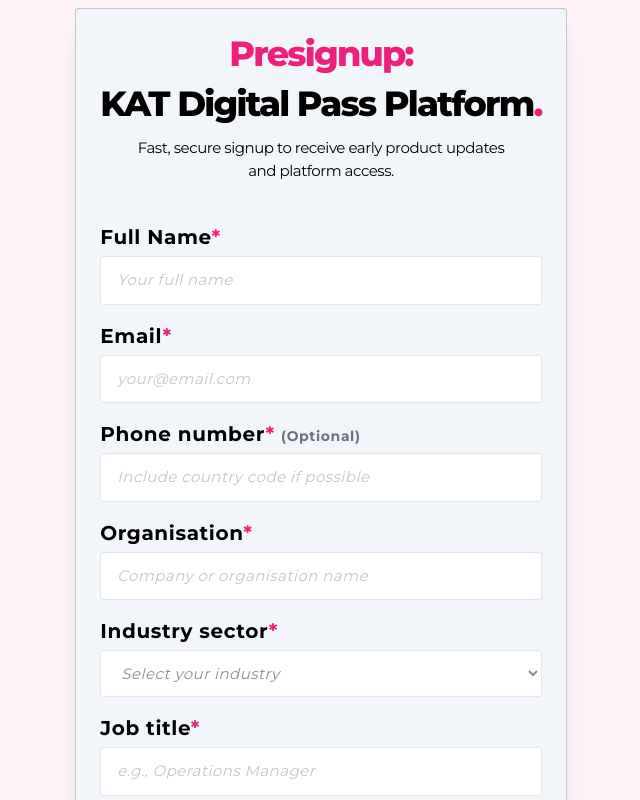
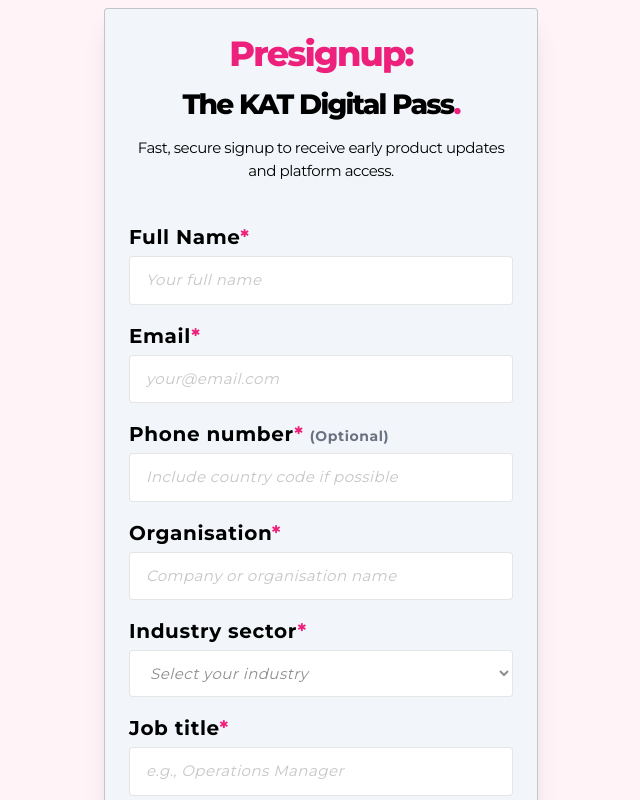
Before and after one commit to KondwaniKAT/presignups_digital_pass, a Next.js app: page / in a window 1280 px wide. Shown: the top 800 px of the page, without its empty margins (319-959 px from the left). Built offline with nearby package versions, Linux system fonts and the light colour scheme.

Commit message:
minor form tilte changes

```diff
--- a/src/app/page.tsx
+++ b/src/app/page.tsx
@@ -113,8 +113,8 @@
                         <h1 className="font-extrabold text-[28px] md:text-[35px] leading-[120%] tracking-[-0.05em] ">
                         <span className="text-brand">Presignup:</span>
                         <br/>
-                        <div className="text-[35px] mt-2">
-                          KAT Digital Pass Platform<span className="text-brand ">.</span>
+                        <div className="text-[28px] mt-2">
+                          The KAT Digital Pass<span className="text-brand ">.</span>
                         </div>
                         </h1>
                         <p className="font-normal text-[13px] md:text-[15px] leading-[150%] tracking-[-0.03em] max-w-sm">
```
